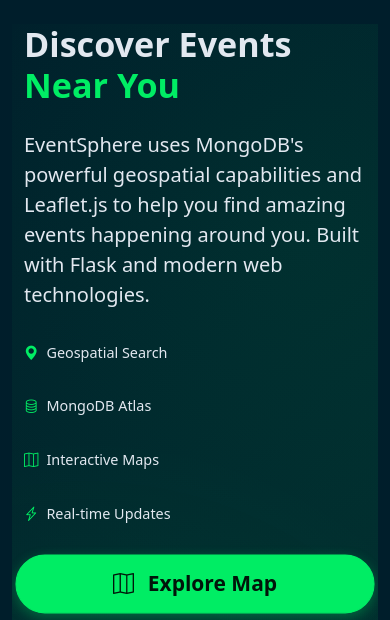
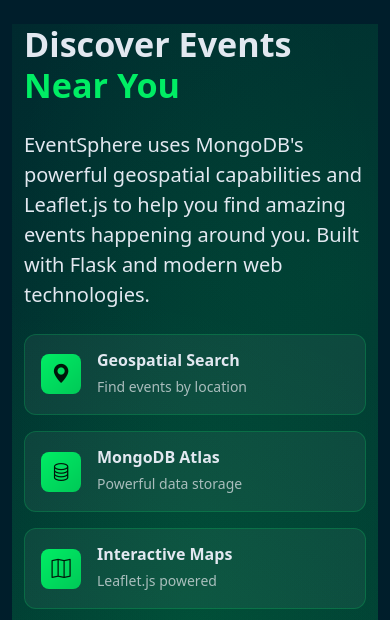
Before and after one commit to Lawrence908/mongo-events-demo, a Flask app: page / in a window 390 px wide. Shown: the part 57-677 px from the top of the page. Run offline with Flask 3, Linux system fonts and the light colour scheme; parts of the project's set-up code (start-up, migrations or seed data) failed here and were passed over; some libraries are stand-ins or nearby versions.

Commit message:
Enhance UI and streamline Docker configuration
- Removed the `mongo-events-internal` network from `docker-compose-homelab.yml`, simplifying the service setup.
- Updated background gradients in `theme.css` for improved visual aesthetics and added new styles for hero feature cards, enhancing the user interface.
- Implemented horizontal scrollable categories in `map.html` for better navigation and user experience.
- Adjusted layout in `index.html` to improve responsiveness and visual alignment of hero section elements.

```diff
--- a/app/static/css/theme.css
+++ b/app/static/css/theme.css
@@ -280,8 +280,9 @@
     left: 0;
     right: 0;
     bottom: 0;
-    background: radial-gradient(circle at 20% 80%, rgba(0, 237, 100, 0.1) 0%, transparent 50%),
-                radial-gradient(circle at 80% 20%, rgba(0, 237, 100, 0.05) 0%, transparent 50%);
+    background: radial-gradient(circle at 10% 80%, rgba(0, 237, 100, 0.18) 0%, transparent 70%),
+                radial-gradient(circle at 90% 20%, rgba(0, 237, 100, 0.12) 0%, transparent 70%),
+                radial-gradient(ellipse at 50% 50%, rgba(0, 237, 100, 0.08) 0%, transparent 90%);
     pointer-events: none;
 }
 
@@ -303,6 +304,48 @@
     align-items: center;
     padding: 0.5rem 0;
     font-size: 0.9rem;
+}
+
+.hero-feature-card {
+    display: flex;
+    align-items: center;
+    background: rgba(255, 255, 255, 0.05);
+    border: 1px solid rgba(0, 237, 100, 0.2);
+    border-radius: 12px;
+    padding: 1rem;
+    transition: all 0.3s ease;
+    height: 100%;
+}
+
+.hero-feature-card:hover {
+    background: rgba(0, 237, 100, 0.1);
+    border-color: var(--mdb-accent);
+    transform: translateY(-2px);
+    box-shadow: 0 8px 25px rgba(0, 237, 100, 0.2);
+}
+
+.hero-feature-icon {
+    width: 40px;
+    height: 40px;
+    background: linear-gradient(135deg, var(--mdb-accent), #00c957);
+    border-radius: 8px;
+    display: flex;
+    align-items: center;
+    justify-content: center;
+    margin-right: 1rem;
+    font-size: 1.2rem;
+    color: #00150a;
+    flex-shrink: 0;
+}
+
+.hero-feature-content h6 {
+    color: #e2e8f0;
+    font-weight: 600;
+    margin: 0;
+}
+
+.hero-feature-content small {
+    color: #cbd5e1;
 }
 
 .hero-actions .btn {
@@ -579,7 +622,79 @@
     color: #cbd5e1;
 }
 
+/* Horizontal Scrollable Categories */
+.category-scroll-container {
+    overflow-x: auto;
+    overflow-y: hidden;
+    -webkit-overflow-scrolling: touch;
+    scrollbar-width: thin;
+    scrollbar-color: var(--mdb-accent) transparent;
+}
+
+.category-scroll-container::-webkit-scrollbar {
+    height: 6px;
+}
+
+.category-scroll-container::-webkit-scrollbar-track {
+    background: rgba(255, 255, 255, 0.1);
+    border-radius: 3px;
+}
+
+.category-scroll-container::-webkit-scrollbar-thumb {
+    background: var(--mdb-accent);
+    border-radius: 3px;
+}
+
+.category-scroll-container::-webkit-scrollbar-thumb:hover {
+    background: #00c957;
+}
+
+.category-scroll {
+    min-width: max-content;
+    padding-bottom: 4px;
+}
+
+.category-btn {
+    white-space: nowrap;
+    transition: all 0.2s ease;
+}
+
+.category-btn:hover {
+    transform: translateY(-1px);
+    box-shadow: 0 2px 8px rgba(0, 237, 100, 0.2);
+}
+
+/* Mobile-first responsive adjustments */
+@media (max-width: 768px) {
+    .map-controls .row {
+        margin-bottom: 1rem;
+    }
+
+    .map-controls .col-12 {
+        margin-bottom: 1rem;
+    }
+
+    .map-controls .col-12:last-child {
+        margin-bottom: 0;
+    }
+
+    .category-scroll-container {
+        margin-top: 0.5rem;
+    }
+
+    /* Ensure input groups stay compact on mobile */
+    .input-group {
+        max-width: 120px;
+    }
+}
+
 /* Responsive Design */
+@media (max-width: 992px) {
+    .hero-section .col-lg-6.offset-lg-1 {
+        margin-left: 0;
+    }
+}
+
 @media (max-width: 768px) {
     .phone-mockup {
         padding: 1rem;
@@ -603,6 +718,11 @@
     .hero-actions .btn:last-child {
         margin-bottom: 0;
     }
+
+    .hero-content {
+        padding-right: 0;
+        max-width: 100%;
+    }
 }
 
 @media (max-width: 576px) {
--- a/app/templates/index.html
+++ b/app/templates/index.html
@@ -8,7 +8,7 @@
     <div class="hero-section">
         <div class="container">
             <div class="row align-items-center min-vh-75">
-                <div class="col-lg-6">
+                <div class="col-lg-6 offset-lg-1">
                     <div class="hero-content">
                         <h1 class="display-4 fw-bold mb-4">
                             Discover Events
@@ -22,27 +22,47 @@
                         <div class="hero-features mb-4">
                             <div class="row g-3">
                                 <div class="col-md-6">
-                                    <div class="feature-item">
-                                        <i class="bi bi-geo-alt-fill text-accent me-2"></i>
-                                        <span>Geospatial Search</span>
+                                    <div class="hero-feature-card">
+                                        <div class="hero-feature-icon">
+                                            <i class="bi bi-geo-alt-fill"></i>
+                                        </div>
+                                        <div class="hero-feature-content">
+                                            <h6 class="mb-1">Geospatial Search</h6>
+                                            <small class="text-muted">Find events by location</small>
+                                        </div>
                                     </div>
                                 </div>
                                 <div class="col-md-6">
-                                    <div class="feature-item">
-                                        <i class="bi bi-database text-accent me-2"></i>
-                                        <span>MongoDB Atlas</span>
+                                    <div class="hero-feature-card">
+                                        <div class="hero-feature-icon">
+                                            <i class="bi bi-database"></i>
+                                        </div>
+                                        <div class="hero-feature-content">
+                                            <h6 class="mb-1">MongoDB Atlas</h6>
+                                            <small class="text-muted">Powerful data storage</small>
+                                        </div>
                                     </div>
                                 </div>
                                 <div class="col-md-6">
-                                    <div class="feature-item">
-                                        <i class="bi bi-map text-accent me-2"></i>
-                                        <span>Interactive Maps</span>
+                                    <div class="hero-feature-card">
+                                        <div class="hero-feature-icon">
+                                            <i class="bi bi-map"></i>
+                                        </div>
+                                        <div class="hero-feature-content">
+                                            <h6 class="mb-1">Interactive Maps</h6>
+                                            <small class="text-muted">Leaflet.js powered</small>
+                                        </div>
                                     </div>
                                 </div>
                                 <div class="col-md-6">
-                                    <div class="feature-item">
-                                        <i class="bi bi-lightning-charge text-accent me-2"></i>
-                                        <span>Real-time Updates</span>
+                                    <div class="hero-feature-card">
+                                        <div class="hero-feature-icon">
+                                            <i class="bi bi-lightning-charge"></i>
+                                        </div>
+                                        <div class="hero-feature-content">
+                                            <h6 class="mb-1">Real-time Updates</h6>
+                                            <small class="text-muted">Live event data</small>
+                                        </div>
                                     </div>
                                 </div>
                             </div>
@@ -60,7 +80,7 @@
                     </div>
                 </div>
 
-                <div class="col-lg-6">
+                <div class="col-lg-5">
                     <!-- Phone Mockup with Interactive Map -->
                     <div class="phone-mockup">
                         <div class="phone-frame">
--- a/docker-compose-homelab.yml
+++ b/docker-compose-homelab.yml
@@ -8,7 +8,6 @@
     restart: unless-stopped
     networks:
       - web
-      - mongo-events-internal
     ports:
       - "8140:5000"
     environment:
```
Also changed, not shown: app/templates/map.html (+22 -18 lines).
